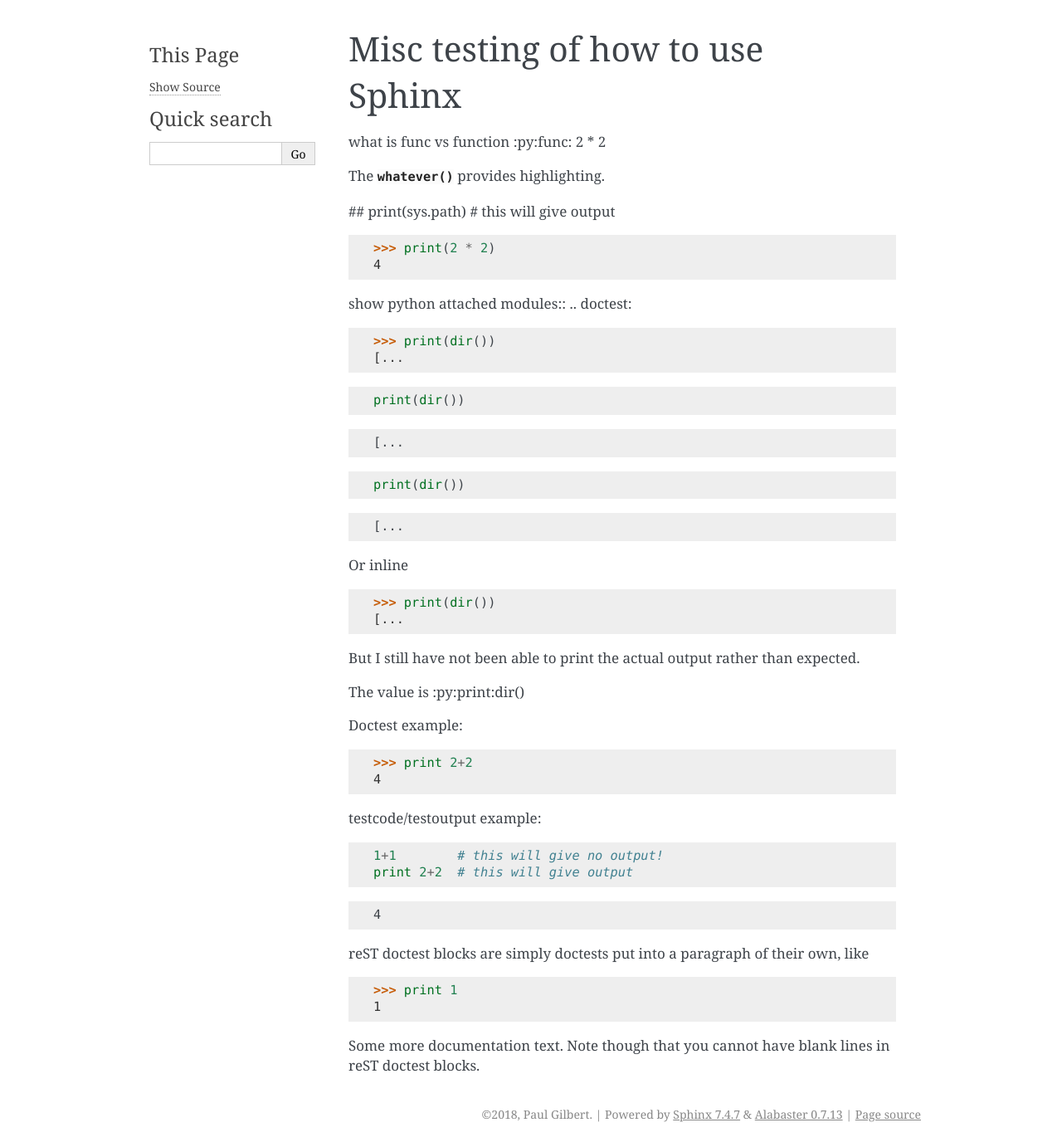
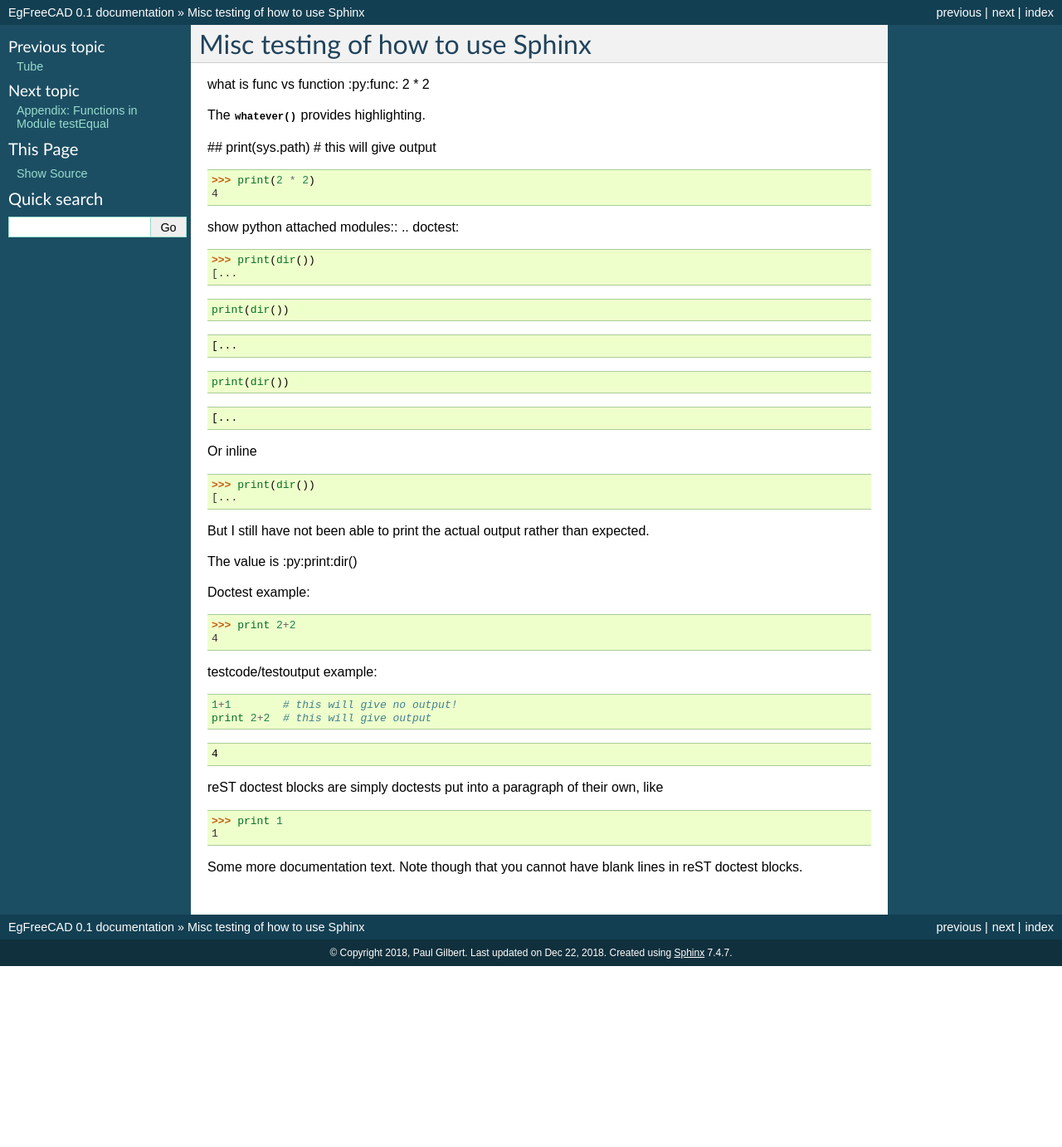
Before and after one commit to pdgilbert/EgFreeCAD, a Sphinx documentation site: the page built from source/Misc.rst, in a window 1280 px wide. Shown: the whole page at 83% size. Built offline with Sphinx 7.4.7, drawn with Linux system fonts in a browser that asks for light colours; the version number could not be read and is left out; after the commit the page ends 1164 px from its top, so only the background shows below that.

```diff
--- a/source/conf.py
+++ b/source/conf.py
@@ -39,6 +39,11 @@ X = Vector(1,0,0)
 Y = Vector(0,1,0)
 Z = Vector(0,0,1)
 '''
+
+import FreeCAD
+FCversion = FreeCAD.Version()
+FCversion = FCversion[0] + '.' + FCversion[1]  + '.' + FCversion[2]+ '  '  + FCversion[6]
+rst_prolog ='.. |FCversion| replace:: %s' % FCversion
 
 # Add any paths that contain templates here, relative to this directory.
 templates_path = ['_templates']
@@ -116,7 +121,8 @@ todo_include_todos = True
 
 # The theme to use for HTML and HTML Help pages.  See the documentation for
 # a list of builtin themes.
-html_theme = 'alabaster'
+#html_theme = 'alabaster'
+html_theme = 'default'
 
 # Theme options are theme-specific and customize the look and feel of a theme
 # further.  For a list of options available for each theme, see the
@@ -154,7 +160,7 @@ html_static_path = ['_static']
 
 # If not '', a 'Last updated on:' timestamp is inserted at every page bottom,
 # using the given strftime format.
-#html_last_updated_fmt = '%b %d, %Y'
+html_last_updated_fmt = '%b %d, %Y'
 
 # If true, SmartyPants will be used to convert quotes and dashes to
 # typographically correct entities.
```
Also changed, not shown: source/index.rst (+7 -0 lines).
